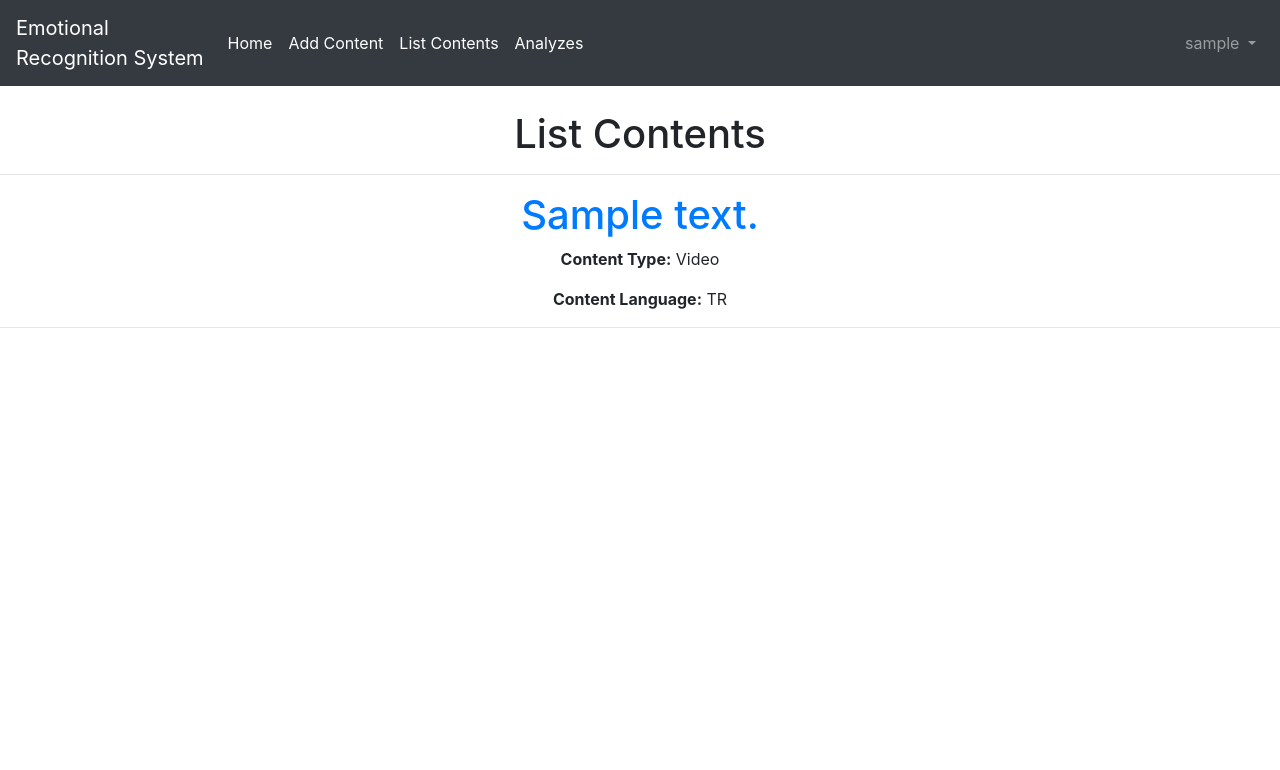
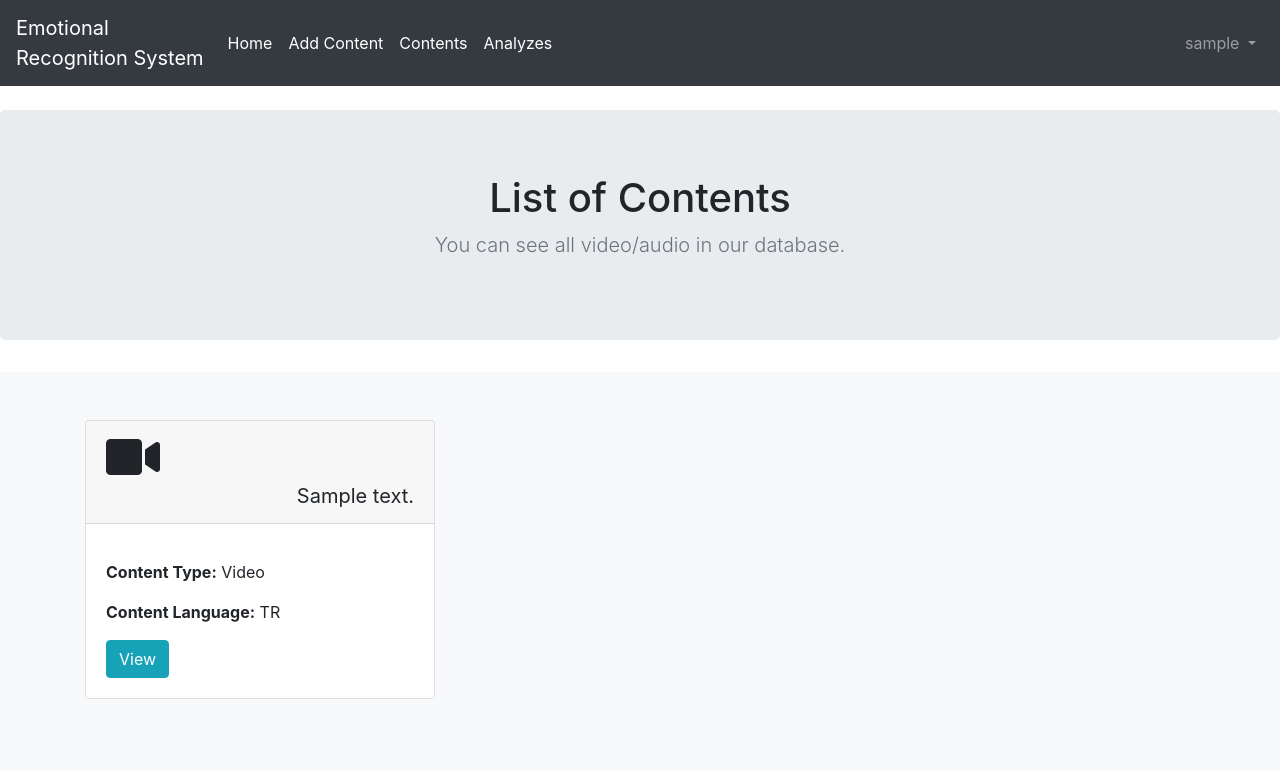
Before and after one commit to CankayaUniversity/ceng-407-408-2019-2020-Implementation-of-an-Audio-Visual-Emotional-Recognition-System, a Django app: page /list_contents/ in a window 1280 px wide. Shown: the top 770 px of the page. Run offline with Django 3.2, Linux system fonts and the light colour scheme; a user stored in the database is signed in; tables that the repository leaves empty hold one stand-in row (values such as "Sample post"); some libraries are stand-ins or nearby versions.

Commit message:
We complement first release

```diff
--- a/content/fusion_model.py
+++ b/content/fusion_model.py
@@ -99,9 +99,13 @@ def feature_audio_model():
     return extractor_model
 
 
-def preprocess_audio(path):
+def extract_audio(path):
     command = "ffmpeg -y -i {} -ab 160k -ac 2 -ar 44100 -vn ./media/contents/audio_extract.wav".format("." + path)
     subprocess.call(command, shell=True)
+
+
+def preprocess_audio(path):
+    extract_audio(path)
     X, sample_rate = librosa.load("./media/contents/audio_extract.wav", res_type='kaiser_fast')
     mfcc = np.mean(librosa.feature.mfcc(y=X, sr=sample_rate, n_mfcc=40).T, axis=0)
     return np.expand_dims(mfcc.reshape(1, 40), axis=2)
--- a/content/views.py
+++ b/content/views.py
@@ -1,4 +1,3 @@
-from django.contrib import messages
 from django.shortcuts import render, get_object_or_404
 from django.views.generic.edit import CreateView
 from .models import Contents
@@ -12,11 +11,11 @@ class ContentAdd(CreateView):
     model = Contents
     form_class = ContentsForm
     template_name = "content_add.html"
-    success_url = "/"
+    success_url = "/list_contents/"
 
 
 def content_list(request):
-    contents = Contents.objects.all()
+    contents = Contents.objects.order_by('id').reverse()
     return render(request, 'contents_list.html', {'contents': contents})
 
 
@@ -94,7 +93,13 @@ def test_visual(request, pk):
 
 def test_audio(request, pk):
     post = get_object_or_404(Contents, pk=pk)
+    # if post.content_type == "Audio":
     result = process_audio('./' + post.content_upload.url)
+    """
+    else:
+        extract_audio(post.content_upload.url)
+        result = process_audio("./media/contents/audio_extract.wav")
+    """
     return render(request, 'test_audio.html', {
         'result': result,
         'content': post
--- a/templates/analyze_content.html
+++ b/templates/analyze_content.html
@@ -3,6 +3,12 @@
 
 {% block content %}
 {% if user.is_authenticated %}
+<section class="jumbotron text-center">
+    <div class="container">
+        <h1 class="jumbotron-heading">Analyze of contents</h1>
+        <p class="lead text-muted">You can see all contents analyze.</p>
+    </div>
+</section>
 <div align="center">
     <a href="/emotion_analyze">
         <button type="button" class="btn btn-outline-secondary">Emotion Analyze</button>
--- a/templates/base.html
+++ b/templates/base.html
@@ -10,6 +10,8 @@
     <!-- Bootstrap CSS -->
     <link rel="stylesheet" href="https://stackpath.bootstrapcdn.com/bootstrap/4.3.1/css/bootstrap.min.css"
           integrity="sha384-ggOyR0iXCbMQv3Xipma34MD+dH/1fQ784/j6cY/iJTQUOhcWr7x9JvoRxT2MZw1T" crossorigin="anonymous">
+    <link rel="stylesheet" href="https://use.fontawesome.com/releases/v5.7.0/css/all.css"
+          integrity="sha384-lZN37f5QGtY3VHgisS14W3ExzMWZxybE1SJSEsQp9S+oqd12jhcu+A56Ebc1zFSJ" crossorigin="anonymous">
     <!--Navbar Starts Here-->
     <nav class="navbar navbar-expand-lg navbar-dark bg-dark mb-4">
         <a class="navbar-brand" href="/">Emotional <br> Recognition System</a>
@@ -28,7 +30,7 @@
                     <a class="nav-link" href="/add_content">Add Content <span class="sr-only">(current)</span></a>
                 </li>
                 <li class="nav-item active">
-                    <a class="nav-link" href="/list_contents">List Contents <span class="sr-only">(current)</span></a>
+                    <a class="nav-link" href="/list_contents">Contents <span class="sr-only">(current)</span></a>
                 </li>
                 {% if user.is_staff %}
                 <li class="nav-item active">
--- a/templates/content_detail.html
+++ b/templates/content_detail.html
@@ -19,15 +19,18 @@
         <br/>
         <br/>
         <hr>
+        {% if content.content_type == "Video" %}
         <a href="{% url 'test_visual' pk=content.pk %}">
             <button type="button" class="btn btn-secondary">Find Emotion <br/> (using visual)</button>
         </a>
         <a href="{% url 'test_fusion' pk=content.pk %}">
             <button type="button" class="btn btn-info">Find Emotion <br/> (with fusion)</button>
         </a>
+        {% else %}
         <a href="{% url 'test_audio' pk=content.pk %}">
             <button type="button" class="btn btn-dark">Find Emotion <br/> (using audio)</button>
         </a>
+        {% endif %}
         {% block result %}
         {% endblock result %}
     </div>
--- a/templates/contents_list.html
+++ b/templates/contents_list.html
@@ -3,18 +3,52 @@
 
 {% block content %}
 {% if user.is_authenticated %}
-<div align="center">
-    <h1>List Contents</h1>
-    <hr>
-    {% for content in contents %}
-    <div>
-        <h1><a href="{% url 'content_detail' pk=content.pk %}">{{ content.content_name }}</a></h1>
-        <p><b>Content Type:</b> {{ content.content_type }}</p>
-        <p><b>Content Language:</b> {{ content.content_language }}</p>
-        <hr>
+<main role="main">
+    <section class="jumbotron text-center">
+        <div class="container">
+            <h1 class="jumbotron-heading">List of Contents</h1>
+            <p class="lead text-muted">You can see all video/audio in our database.</p>
+        </div>
+    </section>
+    <div class="album py-5 bg-light">
+        <div class="container">
+            <div class="row">
+                {% for content in contents %}
+                <div class="col-md-4">
+                    <div class="card mb-4 box-shadow">
+                        <div class="card-header">
+                            <td>
+                                {% if content.content_type == "Video" %}
+                                <div style='text-align: left;'><i class="fas fa-video fa-3x"></i></div>
+                                {% else %}
+                                <div style='text-align: left;'><i class="fas fa-volume-up fa-3x"></i></div>
+                                {% endif %}
+                                <div style='text-align: right; font-size:20;'>{{ content.content_name }}</div>
+                            </td>
+                        </div>
+                        <div class="card-body">
+                            <p class="card-text">
+                            <p><b>Content Type:</b> {{ content.content_type }}</p>
+                            <p><b>Content Language:</b> {{ content.content_language }}</p>
+                            </p>
+                            <div class="d-flex justify-content-between align-items-center">
+                                <div class="btn-group">
+                                    <a href="{% url 'content_detail' pk=content.pk %}" style="text-decoration:none;
+                                        color:white;">
+                                        <button type="button" class="btn btn-info">
+                                            View
+                                        </button>
+                                    </a>
+                                </div>
+                            </div>
+                        </div>
+                    </div>
+                </div>
+                {% endfor %}
+            </div>
+        </div>
     </div>
-    {% endfor %}
-</div>
+</main>
 {% else %}
 <div align="center">
     <p>Please login the account.</p>
--- a/templates/test_audio.html
+++ b/templates/test_audio.html
@@ -4,6 +4,10 @@
 {% block result %}
 {% if user.is_authenticated %}
 <br/>
+<hr>
+<div class="alert alert-success" role="alert">
+    You can see the emotional state of your content below.
+</div>
 <hr>
 <div align="center">
     <h3>Results:</h3>
--- a/templates/test_fusion.html
+++ b/templates/test_fusion.html
@@ -4,6 +4,10 @@
 {% block result %}
 {% if user.is_authenticated %}
 <br/>
+<hr>
+<div class="alert alert-success" role="alert">
+    You can see the emotional state of your content below.
+</div>
 <hr>
 <div align="center">
     <h3>Results:</h3>
--- a/templates/test_visual.html
+++ b/templates/test_visual.html
@@ -4,6 +4,10 @@
 {% block result %}
 {% if user.is_authenticated %}
 <br/>
+<hr>
+<div class="alert alert-success" role="alert">
+    You can see the emotional state of your content below.
+</div>
 <hr>
 <div align="center">
     <h3>Results:</h3>
```
Also changed, not shown: templates/content_add.html (+6 -1 lines), README.md.
